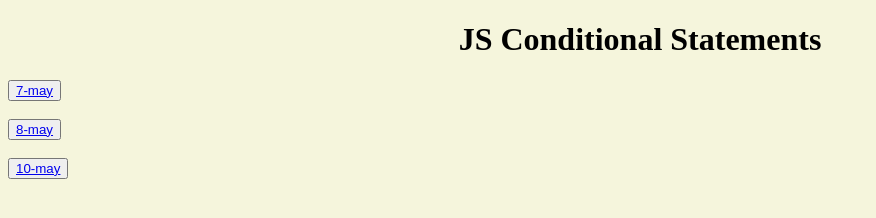
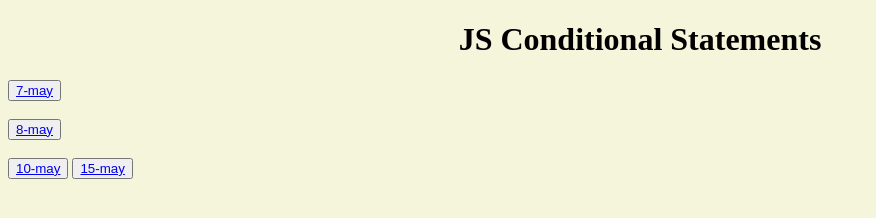
Before and after one commit to gchandanack/JS_intro, a plain HTML site: page index.html in a window 1280 px wide. Shown: the whole page, without its empty margins (0-876 px from the left). Drawn offline with Linux system fonts and the light colour scheme.

Commit message:
Update index.html

```diff
--- a/index.html
+++ b/index.html
@@ -12,6 +12,8 @@
     <button><a href="7-5.html">7-may</a></button><br><br>
     <button><a href="8-5.html">8-may</a></button><br><br>
         <button><a href="9-5.html">10-may</a></button>
+          <button><a href="easy.html">15-may</a></button>
+
 
 
 
```
